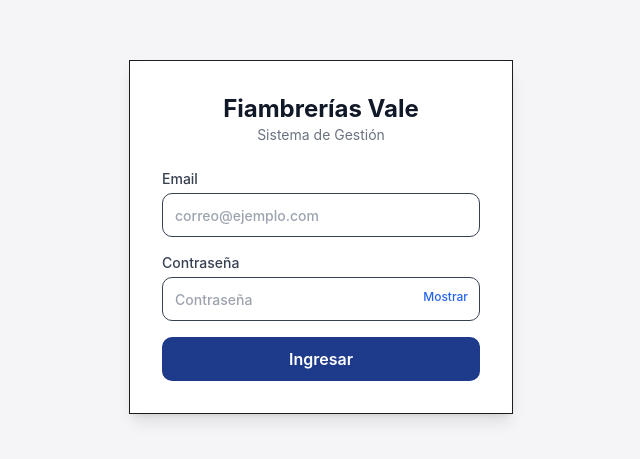
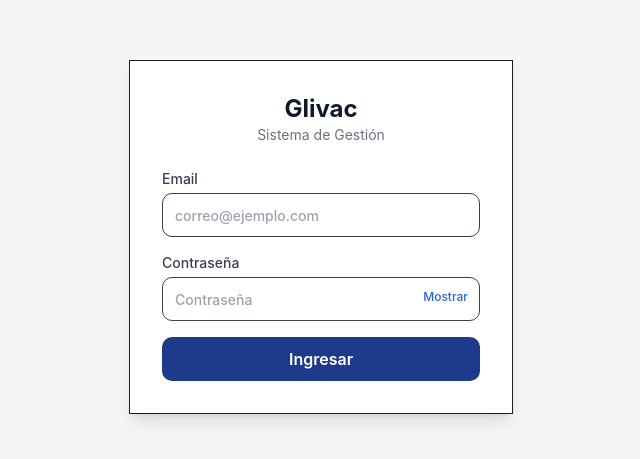
Before and after one commit to marianoezequielraciti-hue/demo_glivac_donweb, a React (Vite) app: page / in a window 1280 px wide. Shown: the part 163-622 px from the top of the page, without its empty margins (319-959 px from the left). Built offline with nearby package versions, Linux system fonts and the light colour scheme; no server answers.

Commit message:
feat: renombrar Fiambrerías Vale → Glivac en toda la UI

```diff
--- a/src/components/Layout.jsx
+++ b/src/components/Layout.jsx
@@ -33,7 +33,7 @@ export default function Layout() {
       <header className="bg-white/85 backdrop-blur-xl border-b border-zinc-200/60 fixed inset-x-0 top-0 z-50">
         <div className="max-w-[1200px] mx-auto px-4 h-14 flex items-center justify-between gap-4">
           <div className="text-sm font-semibold tracking-[0.15em] text-zinc-900 shrink-0">
-            {storeName ? storeName.toUpperCase() : 'VALE'}
+            {storeName ? storeName.toUpperCase() : 'GLIVAC'}
           </div>
           <nav className="hidden md:flex gap-1 flex-1 justify-center">
             {visibleNav.map(({ to, label }) => (
--- a/src/components/LoginForm.jsx
+++ b/src/components/LoginForm.jsx
@@ -21,7 +21,7 @@ export default function LoginForm() {
     <div className="min-h-screen bg-[var(--color-background-tertiary)] flex items-center justify-center">
       <div className="w-full max-w-sm bg-white border border-[var(--color-border-tertiary)] rounded-[var(--border-radius-lg)] p-8 shadow-lg">
         <div className="text-center mb-6">
-          <div className="text-2xl font-bold text-gray-900">Fiambrerías Vale</div>
+          <div className="text-2xl font-bold text-gray-900">Glivac</div>
           <p className="text-sm text-gray-500">Sistema de Gestión</p>
         </div>
         <form className="space-y-4" onSubmit={handleSubmit}>
--- a/src/components/pos/Receipt.jsx
+++ b/src/components/pos/Receipt.jsx
@@ -5,7 +5,7 @@ export default function Receipt({ sale }) {
   return (
     <div id="receipt-content" style={{ fontFamily: 'monospace', width: '80mm', padding: '4mm' }}>
       <div style={{ textAlign: 'center', borderBottom: '1px dashed #000', paddingBottom: '4px', marginBottom: '8px' }}>
-        <div style={{ fontWeight: 'bold', fontSize: '14px' }}>FIAMBRERÍAS VALE</div>
+        <div style={{ fontWeight: 'bold', fontSize: '14px' }}>GLIVAC</div>
         <div style={{ fontSize: '10px' }}>Sistema de Gestión</div>
       </div>
       <div style={{ fontSize: '10px', marginBottom: '8px' }}>
--- a/src/pages/Dashboard.jsx
+++ b/src/pages/Dashboard.jsx
@@ -83,7 +83,7 @@ export default function Dashboard() {
     <div className="space-y-6">
       <header className="flex items-start justify-between gap-4">
         <div>
-          <p className="text-sm uppercase tracking-[0.3em] text-gray-500">{storeName || 'Fiambrerías Vale'}</p>
+          <p className="text-sm uppercase tracking-[0.3em] text-gray-500">{storeName || 'Glivac'}</p>
           <h1 className="text-3xl font-bold">Panel de control</h1>
         </div>
       </header>
--- a/src/pages/Expenses.jsx
+++ b/src/pages/Expenses.jsx
@@ -70,7 +70,7 @@ export default function Expenses() {
       `gastos_${new Date().toISOString().split('T')[0]}`,
       'Gastos',
       {
-        title: 'Fiambrerías Vale — Gastos',
+        title: 'Glivac — Gastos',
         subtitle: `Exportado el ${new Date().toLocaleDateString('es-AR')}`,
         totals: { amount: filtered.reduce((sum, e) => sum + (e.amount || 0), 0) }
       }
--- a/src/pages/Products.jsx
+++ b/src/pages/Products.jsx
@@ -267,7 +267,7 @@ export default function Products() {
     const mapped = products.map(p => ({ ...p, active: p.active ? 'Sí' : 'No' }))
     const date = new Date().toISOString().split('T')[0]
     exportToXlsx(mapped, PRODUCT_COLUMNS, `productos_${date}`, 'Productos', {
-      title: 'Fiambrerías Vale — Productos',
+      title: 'Glivac — Productos',
       subtitle: `Exportado el ${date}`,
     })
   }
--- a/src/pages/Sales.jsx
+++ b/src/pages/Sales.jsx
@@ -52,7 +52,7 @@ export default function Sales() {
       `ventas_${new Date().toISOString().split('T')[0]}`,
       'Ventas',
       {
-        title: 'Fiambrerías Vale — Historial de Ventas',
+        title: 'Glivac — Historial de Ventas',
         subtitle: `Exportado el ${new Date().toLocaleDateString('es-AR')}`,
         totals: { total: filtered.reduce((sum, v) => sum + (v.total || 0), 0) }
       }
```
